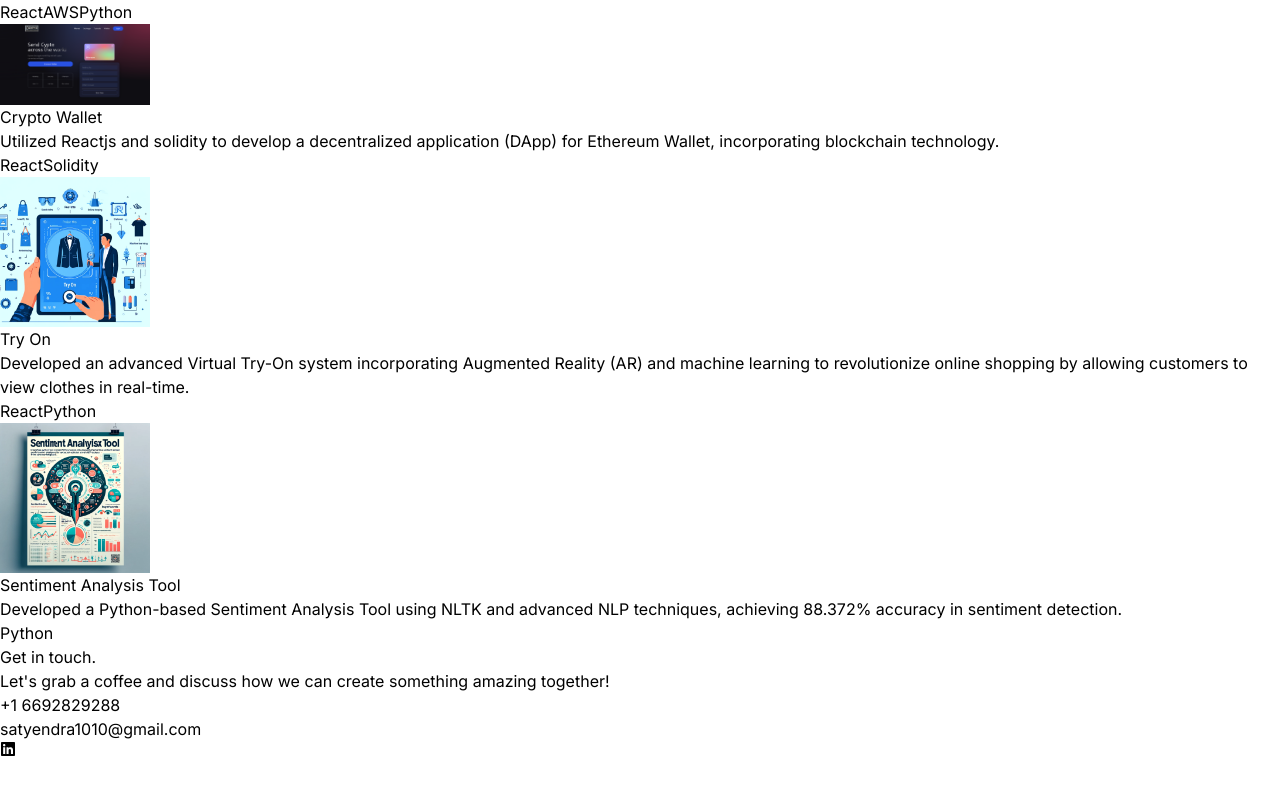
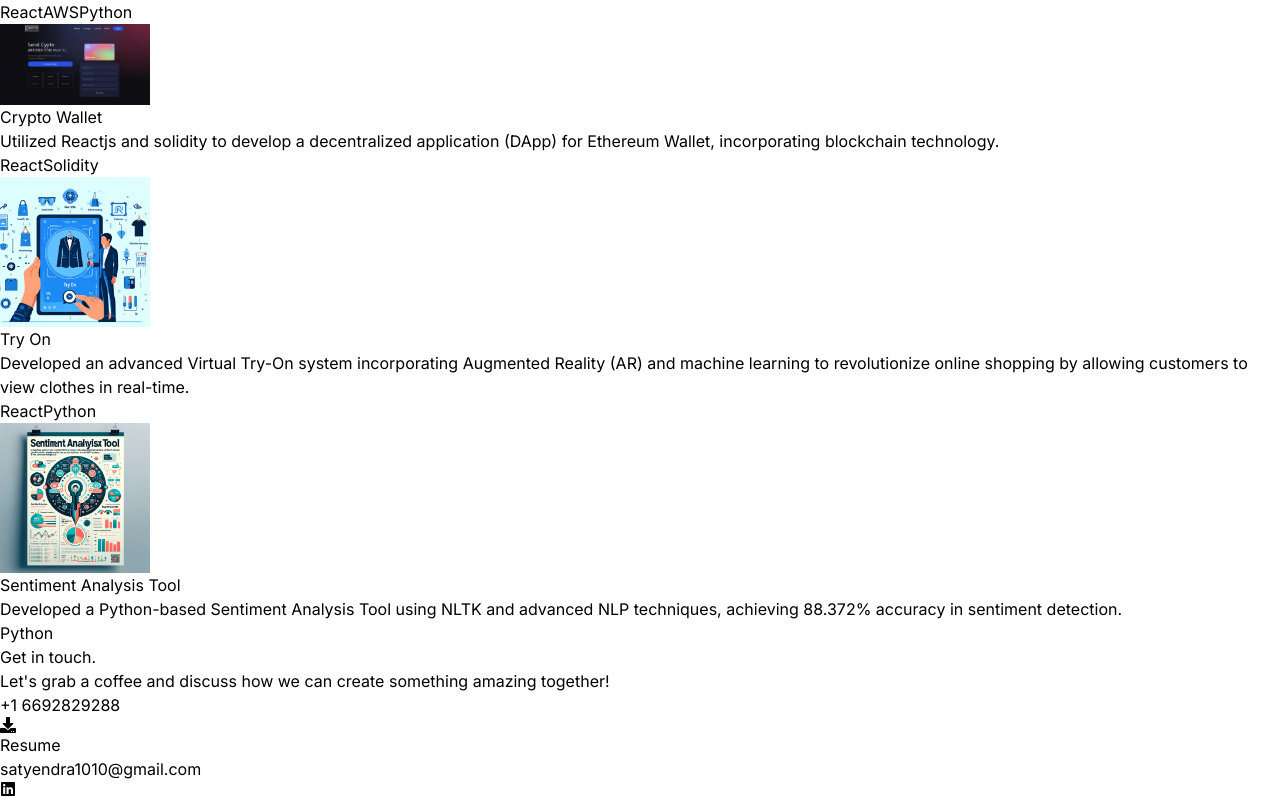
Before and after one commit to satyendra1010/Portfolio, a React (Vite) app: page / in a window 1280 px wide. Shown: the part 1824-2621 px from the top of the page. Before the commit the page ends 2581 px from the top, so only its background shows below. Built offline with nearby package versions, Linux system fonts and the light colour scheme.

Commit message:
Added resume download button

```diff
--- a/src/components/Contact.jsx
+++ b/src/components/Contact.jsx
@@ -1,7 +1,7 @@
 import React from "react";
 import { CONTACT } from "../constants";
 import { motion } from "framer-motion";
-import { FaLinkedin } from "react-icons/fa";
+import { FaLinkedin, FaDownload } from "react-icons/fa";
 
 const Contact = () => {
   return (
@@ -31,6 +31,24 @@ const Contact = () => {
         >
           {CONTACT.phoneNo}
         </motion.p>
+        <div className="flex flex-wrap justify-center items-center my-2">
+          <motion.p
+            whileInView={{ opacity: 1, x: 0 }}
+            initial={{ opacity: 0, x: 100 }}
+            transition={{ duration: 1 }}
+            className="my-4"
+          >
+            <a
+              href="src/assets/Satyendra Shrivastava Resume.pdf"
+              download="Satyendra_Shrivastava_Resume.pdf"
+            >
+              <button className="mr-2 rounded bg-neutral-900 hover:bg-neutral-700 text-small text-purple-600 font-bold py-2 px-4 flex items-center space-x-2">
+                <FaDownload />
+                <span>Resume</span>
+              </button>
+            </a>
+          </motion.p>
+        </div>
         <a
           href="mailto: satyendra1010@gmail.com"
           target="_blank"
```
Also changed, not shown: src/assets/downloads.png (added), 1 other file (tests, documents, lock files or other folders).
